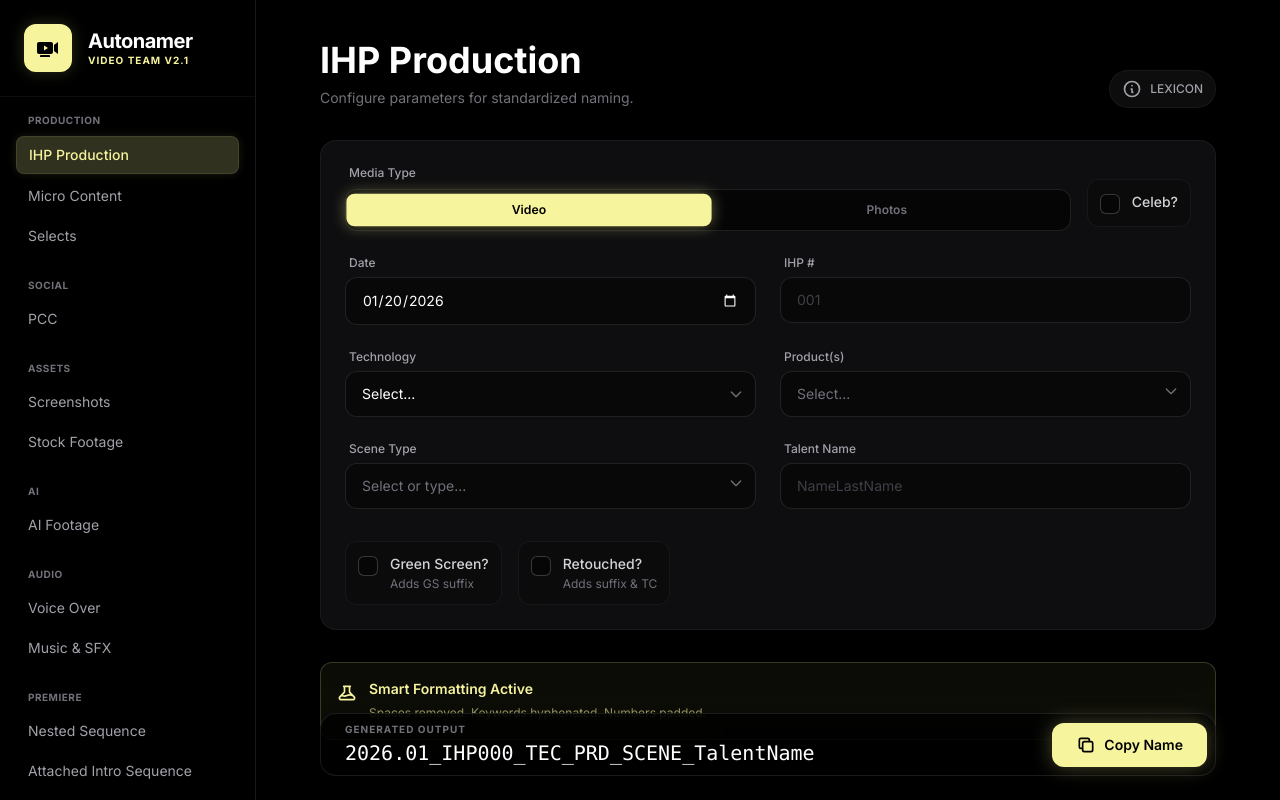
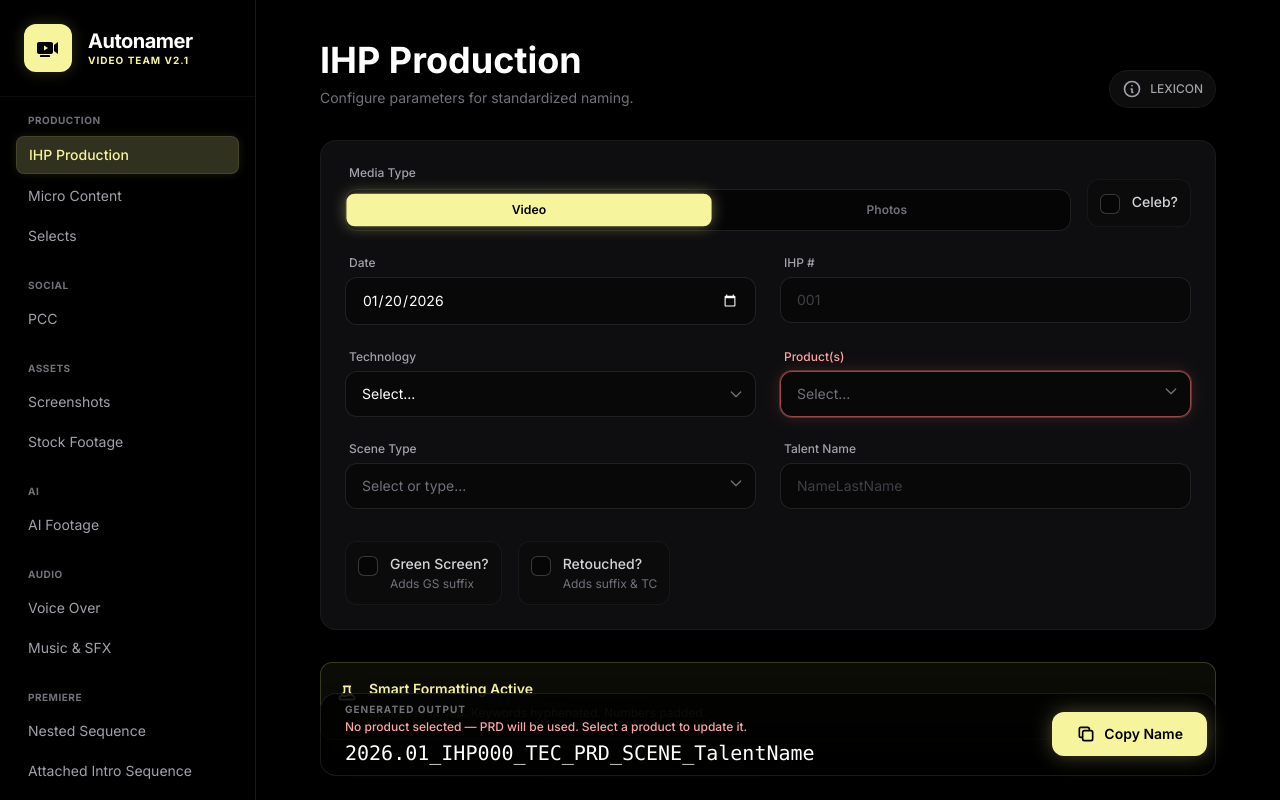
Before and after one commit to HRadillo/videoteam-autonamer, a React (Vite) app: page / in a window 1280 px wide. Both pictures are taken after a click on the button "Copy Name". Built offline with nearby package versions, Linux system fonts and the light colour scheme.

Commit message:
add product warning on copy

```diff
--- a/App.tsx
+++ b/App.tsx
@@ -1,4 +1,4 @@
-import React, { useState, useMemo } from 'react';
+import React, { useEffect, useState, useMemo } from 'react';
 import { FILE_TYPES, PRD_OPTIONS, TEC_OPTIONS, SCENE_OPTIONS, ASPECT_RATIO_OPTIONS } from './constants';
 import { FormState, FileTypeKey, FileTypeConfig, FileTypeGroup } from './types';
 import { generateFilename, padNumber } from './utils';
@@ -64,10 +64,22 @@ const createInitialGroupStates = (): Record<FileTypeGroup, FormState> => ({
   Premiere: createInitialFormState(),
 });
 
+const PRODUCT_FIELD_TYPES = new Set<FileTypeKey>([
+  'ihp',
+  'pcc',
+  'micro',
+  'selects',
+  'screenshot',
+  'vo',
+  'premiere_intro',
+  'premiere_normal',
+]);
+
 const App: React.FC = () => {
   const [activeType, setActiveType] = useState<FileTypeKey>('ihp');
   const [formDataByGroup, setFormDataByGroup] = useState<Record<FileTypeGroup, FormState>>(createInitialGroupStates);
   const [copied, setCopied] = useState(false);
+  const [productWarningType, setProductWarningType] = useState<FileTypeKey | null>(null);
   const [showLegend, setShowLegend] = useState(false);
   const [lexiconPage, setLexiconPage] = useState<'lexicon' | 'themes'>('lexicon');
 
@@ -84,6 +96,15 @@ const App: React.FC = () => {
   const currentConfig: FileTypeConfig = FILE_TYPES.find(t => t.id === activeType) || FILE_TYPES[0];
   const activeGroup = currentConfig.group;
   const formData = formDataByGroup[activeGroup];
+  const hasVisibleProductField = activeType === 'ai' ? !formData.aiNoVisibleProduct : PRODUCT_FIELD_TYPES.has(activeType);
+  const hasSelectedProduct = activeType === 'ai' ? formData.aiProducts.length > 0 : formData.prd.trim().length > 0;
+  const showProductWarning = productWarningType === activeType && hasVisibleProductField && !hasSelectedProduct;
+
+  useEffect(() => {
+    if (productWarningType && (!hasVisibleProductField || hasSelectedProduct)) {
+      setProductWarningType(null);
+    }
+  }, [productWarningType, hasVisibleProductField, hasSelectedProduct]);
 
   // Helper to update state
   const setField = (field: keyof FormState, value: any) => {
@@ -98,6 +119,7 @@ const App: React.FC = () => {
 
   const handleTypeChange = (nextType: FileTypeKey) => {
     setActiveType(nextType);
+    setProductWarningType(null);
   };
 
   const handleBlurNumber = (field: keyof FormState, length: number) => {
@@ -153,6 +175,12 @@ const App: React.FC = () => {
   const generatedName = useMemo(() => generateFilename(activeType, formData), [activeType, formData]);
 
   const copyToClipboard = () => {
+    if (hasVisibleProductField && !hasSelectedProduct) {
+      setProductWarningType(activeType);
+    } else {
+      setProductWarningType(null);
+    }
+
     navigator.clipboard.writeText(generatedName);
     setCopied(true);
     setTimeout(() => setCopied(false), 2000);
@@ -183,6 +211,7 @@ const App: React.FC = () => {
         values={productValues}
         onChange={(vals) => setField('prd', vals.join('_'))}
         placeholder="Type to search..."
+        warning={showProductWarning}
       />
     );
     const tecSelect = <Select label="Technology" options={TEC_OPTIONS} value={formData.tec} onChange={(e) => setField('tec', e.target.value)} />;
@@ -433,6 +462,7 @@ const App: React.FC = () => {
                     setField('isProductVisible', vals.length > 0);
                   }}
                   placeholder="Type to search..."
+                  warning={showProductWarning}
                 />
               </div>
             )}
@@ -743,6 +773,11 @@ const App: React.FC = () => {
             <div className="bg-black/80 backdrop-blur-2xl border border-white/10 rounded-2xl p-1 shadow-2xl flex flex-col md:flex-row items-center gap-4 pl-6 pr-2 py-2">
               <div className="flex-1 w-full text-center md:text-left overflow-hidden">
                 <div className="text-[10px] uppercase tracking-widest text-zinc-500 font-bold mb-0.5">Generated Output</div>
+                {showProductWarning && (
+                  <div role="alert" className="mb-1 text-xs font-medium leading-snug text-red-300">
+                    No product selected — PRD will be used. Select a product to update it.
+                  </div>
+                )}
                 <div className="text-lg md:text-xl font-mono text-white truncate selection:bg-brand/50 selection:text-black">
                   {generatedName}
                 </div>
--- a/components/UI.tsx
+++ b/components/UI.tsx
@@ -218,6 +218,7 @@ export interface MultiSelectProps {
   onChange: (values: string[]) => void;
   placeholder?: string;
   className?: string;
+  warning?: boolean;
 }
 
 export const MultiSelect: React.FC<MultiSelectProps> = ({
@@ -227,6 +228,7 @@ export const MultiSelect: React.FC<MultiSelectProps> = ({
   onChange,
   placeholder = 'Type to search...',
   className = '',
+  warning = false,
 }) => {
   const [q, setQ] = React.useState('');
   const [open, setOpen] = React.useState(false);
@@ -255,12 +257,16 @@ export const MultiSelect: React.FC<MultiSelectProps> = ({
 
   return (
     <div ref={containerRef} className={`relative flex flex-col space-y-1.5 ${className}`}>
-      <label className="text-xs font-medium text-zinc-400 ml-1">{label}</label>
+      <label className={`text-xs font-medium ml-1 transition-colors ${warning ? 'text-red-300' : 'text-zinc-400'}`}>{label}</label>
       <button
         type="button"
         onClick={() => setOpen((prev) => !prev)}
         className={`h-[46px] w-full overflow-hidden bg-black/40 border text-white text-sm rounded-xl px-4 py-2.5 pr-9 focus:outline-none focus:ring-1 focus:ring-brand focus:border-brand transition-all text-left ${
-          open ? 'border-brand/60 ring-1 ring-brand/40' : 'border-white/10 hover:border-white/20'
+          warning
+            ? 'border-red-400/60 ring-1 ring-red-400/30 shadow-[0_0_18px_rgba(248,113,113,0.18)] hover:border-red-300/70'
+            : open
+              ? 'border-brand/60 ring-1 ring-brand/40'
+              : 'border-white/10 hover:border-white/20'
         }`}
         aria-expanded={open}
       >
```
